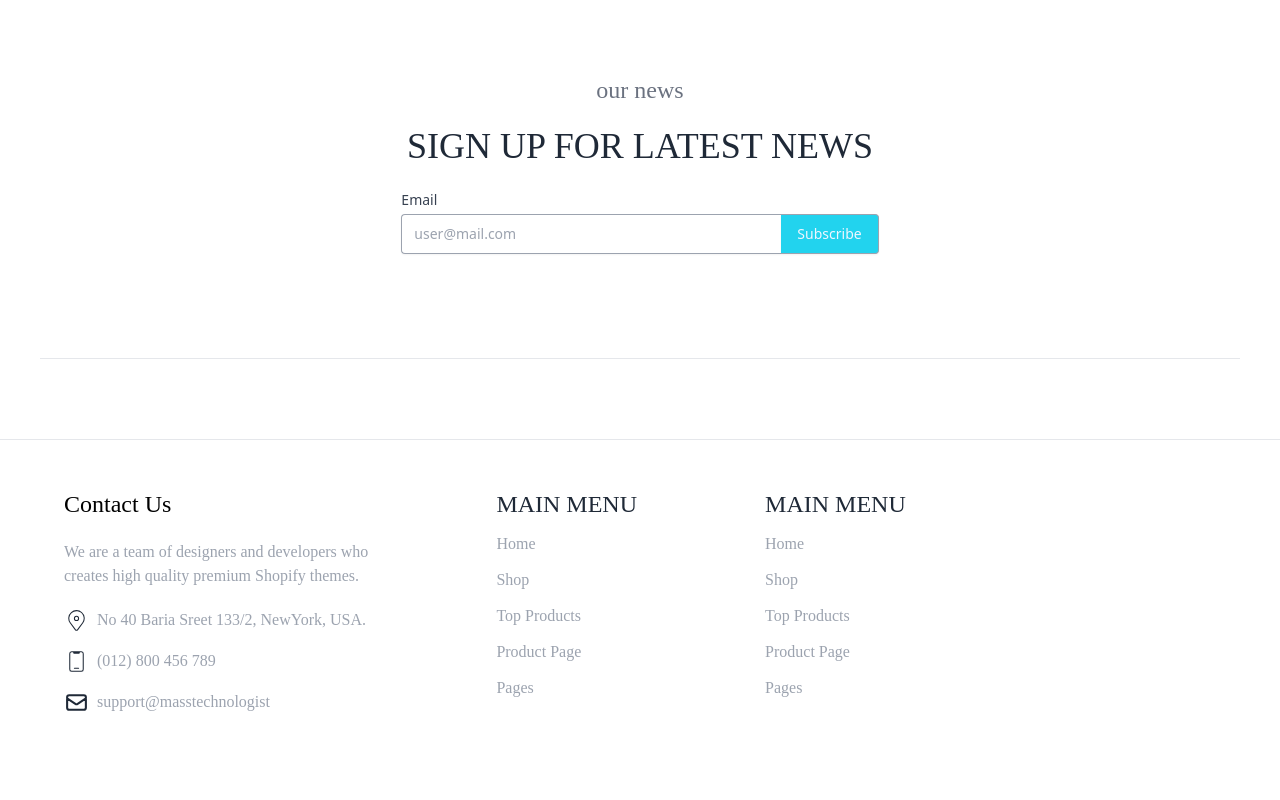
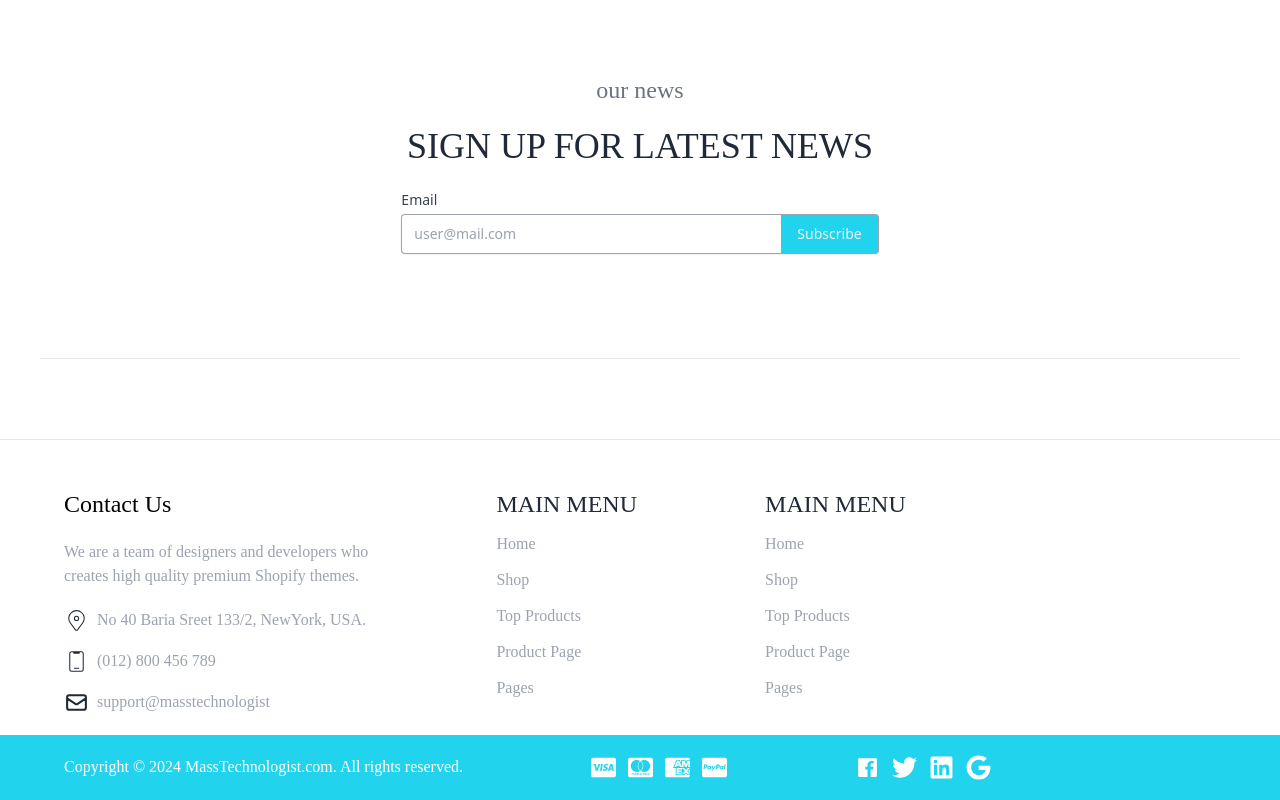
Before and after one commit to minhazapon/ApoDrone, a React (Vite) app: page / in a window 1280 px wide. Shown: the part 6346-7146 px from the top of the page. Before the commit the page ends 7061 px from the top, so only its background shows below. Built offline with nearby package versions, Linux system fonts and the light colour scheme; no server answers; a web font is replaced by a local one.

Commit message:
added file

```diff
--- a/src/Footer.jsx
+++ b/src/Footer.jsx
@@ -2,11 +2,21 @@
 import { CiLocationOn } from "react-icons/ci";
 import { CiMobile3 } from "react-icons/ci";
 import { HiOutlineMail } from "react-icons/hi";
+import { FaCcVisa } from "react-icons/fa6";
+import { FaCcMastercard } from "react-icons/fa";
+import { FaCcAmex } from "react-icons/fa6";
+import { FaCcPaypal } from "react-icons/fa";
+import { IoLogoFacebook } from "react-icons/io";
+import { FaTwitter } from "react-icons/fa";
+import { FaLinkedin } from "react-icons/fa";
+import { FaGoogle } from "react-icons/fa";
+
 
 const Footer = () => {
 
     return (
 
+        <div>
 
         <div className="  mt-20  ">
         <hr className=" mb-12 "></hr>
@@ -50,6 +60,32 @@ const Footer = () => {
         </div>
         </div>
 
+        <div className=" bg-cyan-400 text-white p-5 mt-5 -ml-5 ">
+        <div className="  ml-16 mr-16 flex-col md:flex-row lg:flex-row flex justify-start gap-32 ">
+        <div>
+        <p className=" droFont ">Copyright © 2024 MassTechnologist.com. All rights reserved.</p>
+        </div>
+        <div className=" flex items-center gap-3 ">
+        <p><FaCcVisa className=" h-[25px] w-[25px] "></FaCcVisa></p>
+        <p><FaCcMastercard className=" h-[25px] w-[25px] "></FaCcMastercard></p>
+        <p><FaCcAmex className=" h-[25px] w-[25px] "></FaCcAmex></p>
+        <p><FaCcPaypal className=" h-[25px] w-[25px] "></FaCcPaypal></p>
+        </div>
+        <div className=" flex items-center gap-3 ">
+        <p><IoLogoFacebook className=" h-[25px] w-[25px] "></IoLogoFacebook></p>
+        <p><FaTwitter className=" h-[25px] w-[25px] "></FaTwitter></p>
+        <p><FaLinkedin className=" h-[25px] w-[25px] "></FaLinkedin></p>
+        <p><FaGoogle className=" h-[25px] w-[25px] "></FaGoogle></p>
+        </div>
+        </div>
+        </div>
+
+
+
+        </div>
+
+
+
 
     );
 };
```
